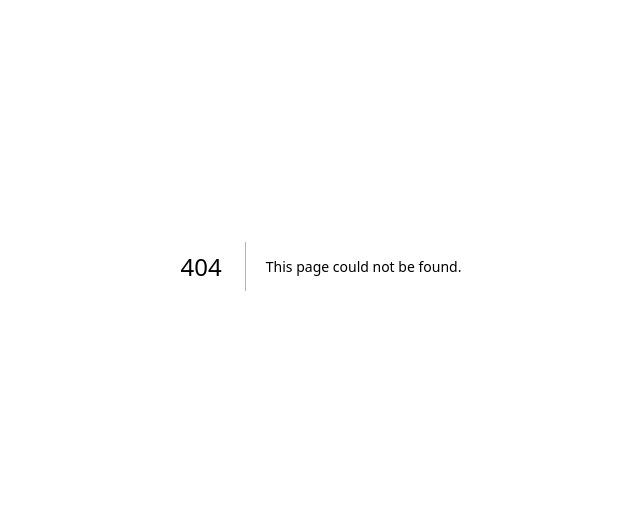
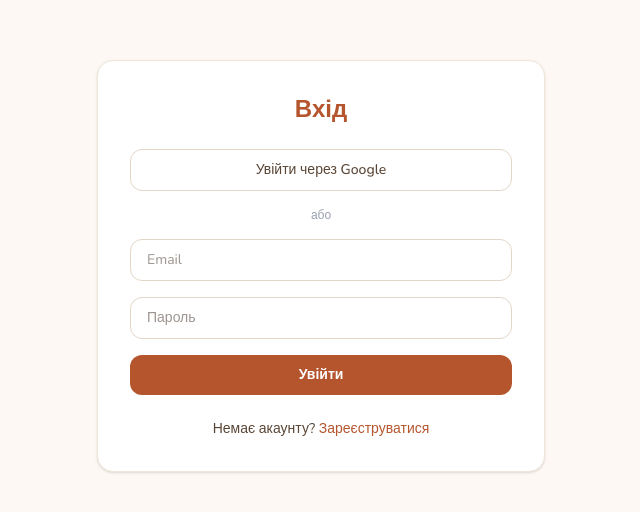
Before and after one commit to aimykola/mini.mihandmade, a Next.js app: page /login in a window 1280 px wide. Before the commit this address had no page. Shown: the part 134-646 px from the top of the page, without its empty margins (319-959 px from the left). Built offline with nearby package versions, Linux system fonts and the light colour scheme; no server answers.

Commit message:
Add login page (email+password + Google)

```diff
--- /dev/null
+++ b/src/app/login/page.tsx
@@ -0,0 +1,51 @@
+'use client';
+
+import { useState } from 'react';
+import { useRouter } from 'next/navigation';
+import Link from 'next/link';
+import { supabase } from '@/lib/supabase';
+
+export default function LoginPage() {
+  const router = useRouter();
+  const [email, setEmail] = useState('');
+  const [password, setPassword] = useState('');
+  const [error, setError] = useState('');
+  const [loading, setLoading] = useState(false);
+
+  async function handleLogin(e: React.FormEvent) {
+    e.preventDefault();
+    setLoading(true);
+    setError('');
+    const { error } = await supabase.auth.signInWithPassword({ email, password });
+    setLoading(false);
+    if (error) {
+      setError('Невірний email або пароль');
+      return;
+    }
+    router.push('/account');
+  }
+
+  async function handleGoogle() {
+    await supabase.auth.signInWithOAuth({
+      provider: 'google',
+      options: { redirectTo: typeof window !== 'undefined' ? window.location.origin + '/account' : undefined },
+    });
+  }
+
+  return (
+    <main className="min-h-screen flex items-center justify-center bg-[#fdf8f3] px-4 py-16">
+      <div className="w-full max-w-md bg-white rounded-2xl shadow-sm border border-[#f0e6da] p-8">
+        <h1 className="text-2xl font-bold text-[#b5552e] mb-6 text-center">Вхід</h1>
+        <button onClick={handleGoogle} className="w-full mb-4 flex items-center justify-center gap-2 rounded-xl border border-[#e3d6c7] py-2.5 text-sm font-medium text-[#5a4636] hover:bg-[#faf4ec] transition">Увійти через Google</button>
+        <div className="text-center text-xs text-gray-400 mb-4">або</div>
+        <form onSubmit={handleLogin} className="space-y-4">
+          <input type="email" required placeholder="Email" value={email} onChange={(e) => setEmail(e.target.value)} className="w-full rounded-xl border border-[#e3d6c7] px-4 py-2.5 text-sm focus:outline-none focus:ring-2 focus:ring-[#e8a87c]" />
+          <input type="password" required placeholder="Пароль" value={password} onChange={(e) => setPassword(e.target.value)} className="w-full rounded-xl border border-[#e3d6c7] px-4 py-2.5 text-sm focus:outline-none focus:ring-2 focus:ring-[#e8a87c]" />
+          {error && <p className="text-sm text-red-500">{error}</p>}
+          <button type="submit" disabled={loading} className="w-full rounded-xl bg-[#b5552e] py-2.5 text-sm font-semibold text-white hover:bg-[#9d4726] transition disabled:opacity-60">{loading ? 'Зачекайте...' : 'Увійти'}</button>
+        </form>
+        <p className="mt-6 text-center text-sm text-[#5a4636]">Немає акаунту? <Link href="/register" className="text-[#b5552e] font-medium hover:underline">Зареєструватися</Link></p>
+      </div>
+    </main>
+  );
+}
```
